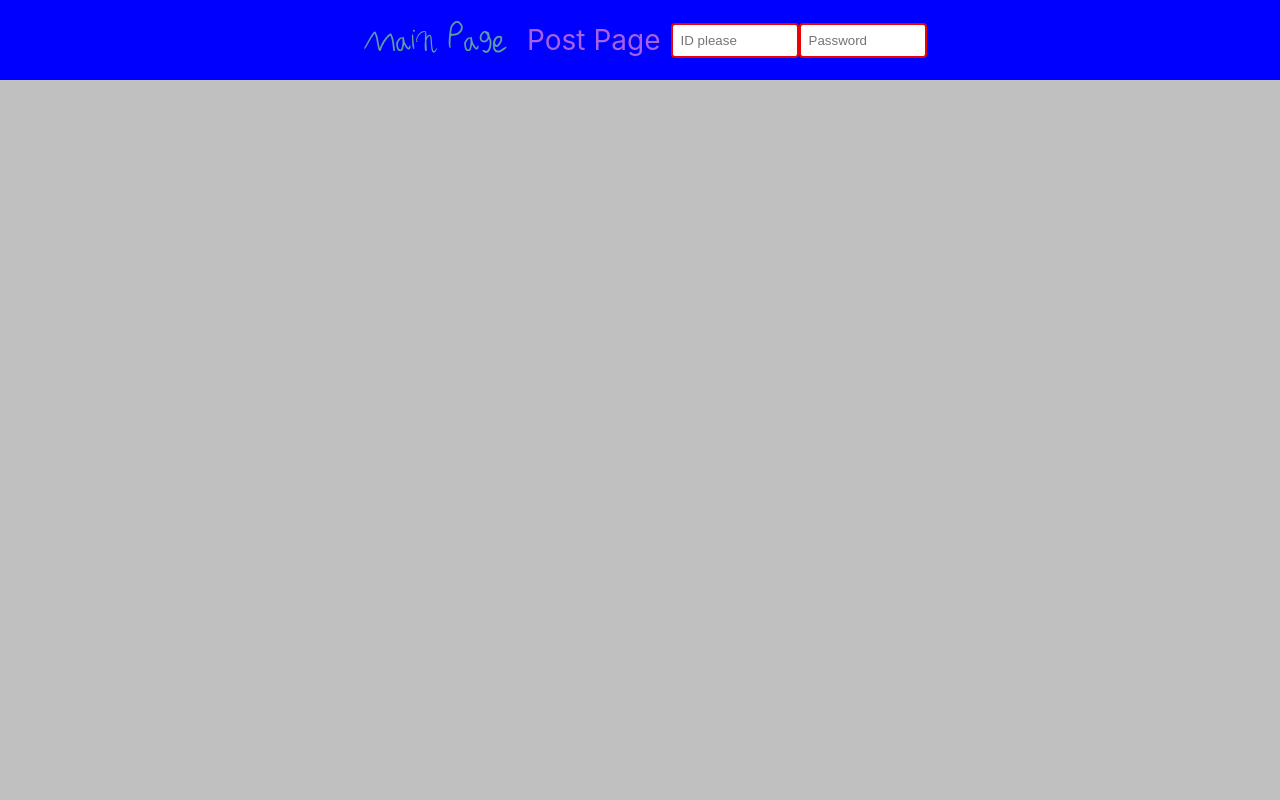
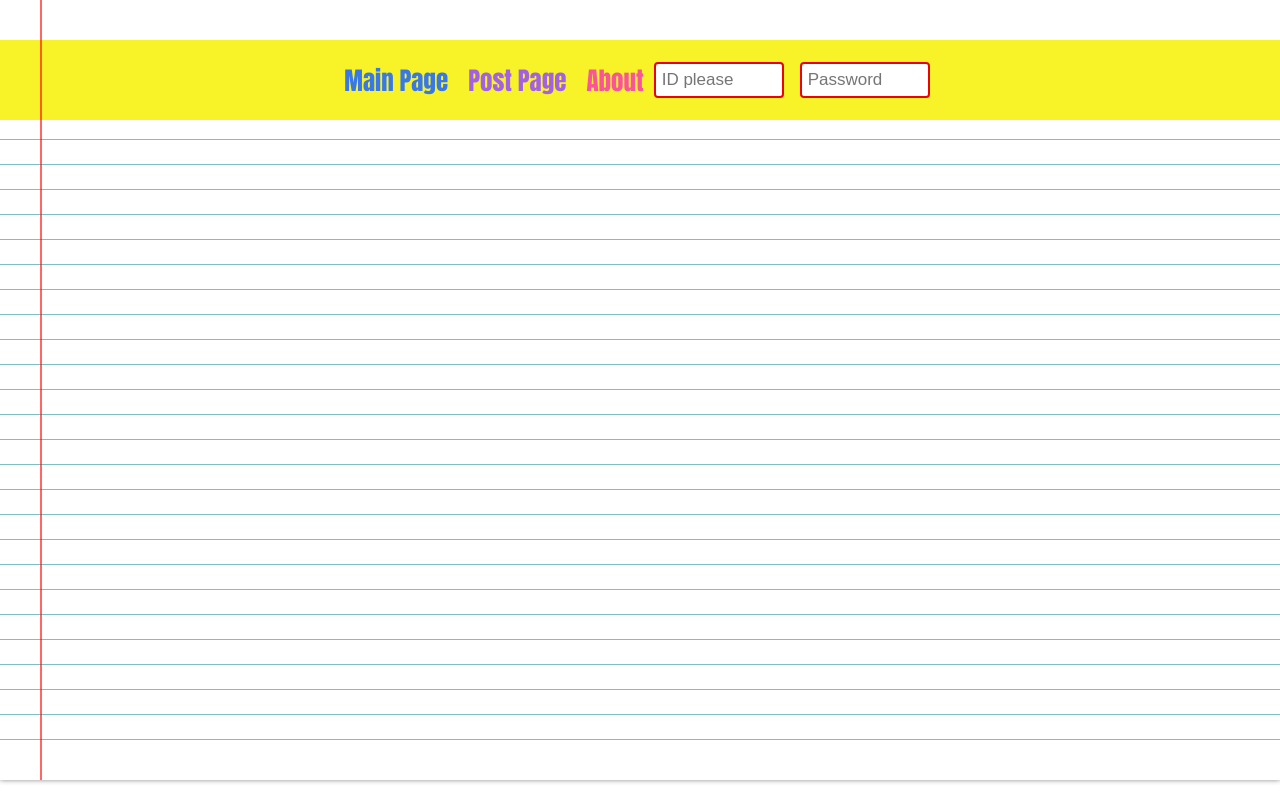
Before and after one commit to Brap098/React-Blog, a React (Create React App) app in the folder post-it/: page / in a window 1280 px wide. Built offline with nearby package versions, Linux system fonts and the light colour scheme.

Commit message:
css line page etc.

```diff
--- a/post-it/src/App.css
+++ b/post-it/src/App.css
@@ -7,29 +7,34 @@
   src: url("fonts/LittleSistersWriting-z7jL.ttf");
 }
 
-body{
-background-color: silver;
-}
-
 .navbar {
   width: 100%;
   height: 80px;
-  background-color: blue;
+  background-color: rgb(247, 243, 40);
   display: flex;
   justify-content: center;
   align-items: center;
 
 }
 
+.About {
+  font-size: 25px;
+  font-family: Impact, Haettenschweiler, 'Arial Narrow Bold', sans-serif;
+  font-weight: 500;
+  margin-right: 20px;
+  color:rgb(248, 85, 155)
+}
+
 .Main {
   font-size: 25px;
-  font-family: littleSister;
+  font-family: Impact, Haettenschweiler, 'Arial Narrow Bold', sans-serif;
   font-weight: 500;
-  color:cadetblue
+  color:rgb(56, 120, 231)
 }
 
 .Post{
-  font-size: 28px;
+  font-size: 25px;
+  font-family: Impact, Haettenschweiler, 'Arial Narrow Bold', sans-serif;
   color: rgb(165, 97, 228);
 }
 
@@ -42,7 +47,7 @@ background-color: silver;
   cursor: pointer;
   font-weight: bolder;
 }
-
+/* password id boxes*/
 input[type=text]{
   width:10%;
   border:2px solid rgb(235, 3, 3);
@@ -52,9 +57,66 @@ input[type=text]{
   padding:8px;
   box-sizing:border-box;
   transition:.3s;
+
+  width: 130px;
+  -webkit-transition: width 0.5s ease-in-out;
+  float: right;
+  padding: 6px;
+  margin-top: 8px;
+  margin-right: 16px;
+
+  font-size: 17px;
+  transition:width 0.5s ease-in-out;
 }
+
 
 input[type=text]:focus{
   border-color:rgb(139, 30, 255);
   box-shadow:0 0 8px 0 rgb(30, 255, 128);
 }
+
+/* styling paper */
+#paper {
+
+  height: 700px;
+  position: relative;
+  padding-top: 40px;
+  padding-bottom: 40px;
+  background-color: white;
+  box-shadow: 0px 0px 5px 0px #888;
+}
+
+/* styling red vertical line */
+#paper::before {
+  content: '';
+  width: 2px;
+  height: 100%;
+  position: absolute;
+  top: 0;
+  left: 40px;
+  background-color: rgba(255,0,0,0.6);
+}
+
+/* styling blue horizontal lines */
+#pattern {
+  height: 100%;
+  background-image: repeating-linear-gradient(white 0px, white 24px, teal 25px);
+}
+
+
+
+.topnav input[type=text]{
+  width: 130px;
+  -webkit-transition: width 0.5s ease-in-out;
+  float: right;
+  padding: 6px;
+  margin-top: 8px;
+  margin-right: 16px;
+  border: none;
+  font-size: 17px;
+  transition:width 0.5s ease-in-out;
+}
+
+input[type=text]:focus{
+width: 20%;
+}
--- a/post-it/src/App.js
+++ b/post-it/src/App.js
@@ -2,15 +2,22 @@ import './App.css';
 
 function App() {
   return (
+  <div id="paper">
+  <div id="pattern">
+  <div id="content">
+
     <div className="navbar">
       <div className="link">
         <a className="Main">Main Page</a>
         <a className="Post">Post Page</a>
+        <a className="About">About</a>
       </div>
       <input type="text" placeholder="ID please"></input>
       <input type="text" placeholder="Password"></input>
     </div>
-
+    </div>
+    </div>
+    </div>
   );
 }
 
```
Also changed, not shown: post-it/src/pages/PostPage.js (deleted, +0 -13 lines), post-it/src/pages/PostPage.jsx (added, +57 -0 lines), post-it/src/pages/aboutPage.js (added), post-it/src/pages/createAcount.jsx (added).
